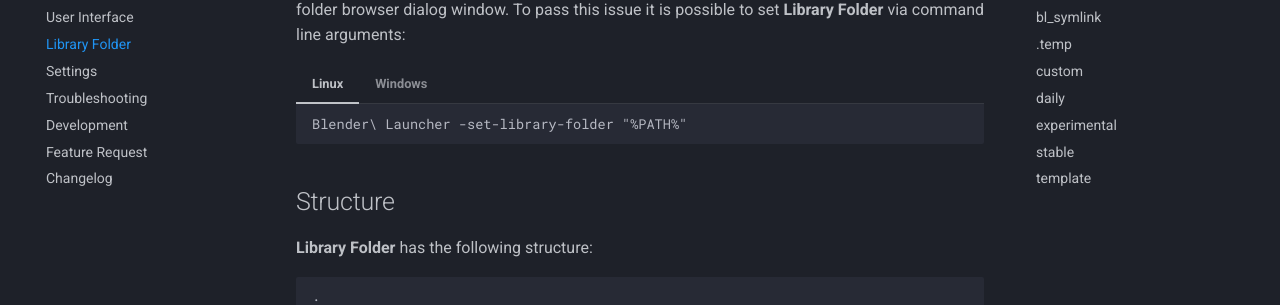
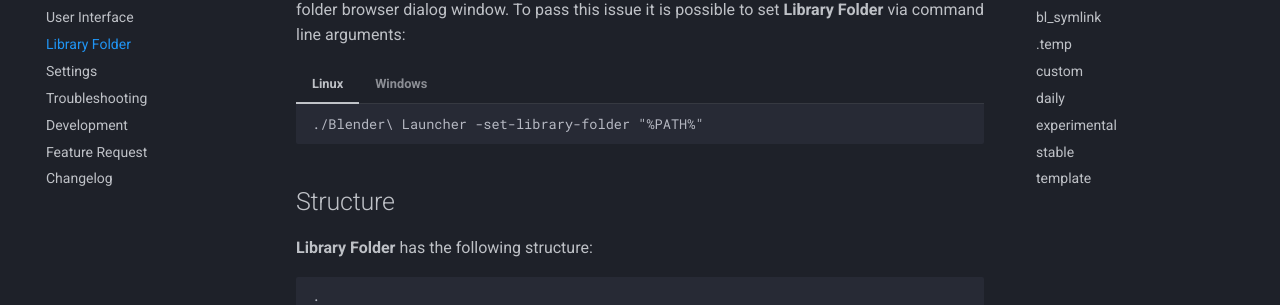
Before and after one commit to DotBow/Blender-Launcher, an MkDocs documentation site: the page built from docs/mkdocs/library_folder.md, in a window 1280 px wide and 900 px high, scrolled down 392 px. Shown: the part 145-450 px from the top of the window. Built offline with MkDocs 1.6.1 and Material for MkDocs 9.7.7, drawn with Linux system fonts in a browser that asks for light colours; comment, search, counter and statistics services are not loaded.

````diff
--- a/docs/mkdocs/library_folder.md
+++ b/docs/mkdocs/library_folder.md
@@ -17,7 +17,7 @@ There is known issue related to Qt and some Linux distributions like Mint where
 === "Linux"
 
     ```
-    Blender\ Launcher -set-library-folder "%PATH%"
+    ./Blender\ Launcher -set-library-folder "%PATH%"
     ```
 
 === "Windows"
````
